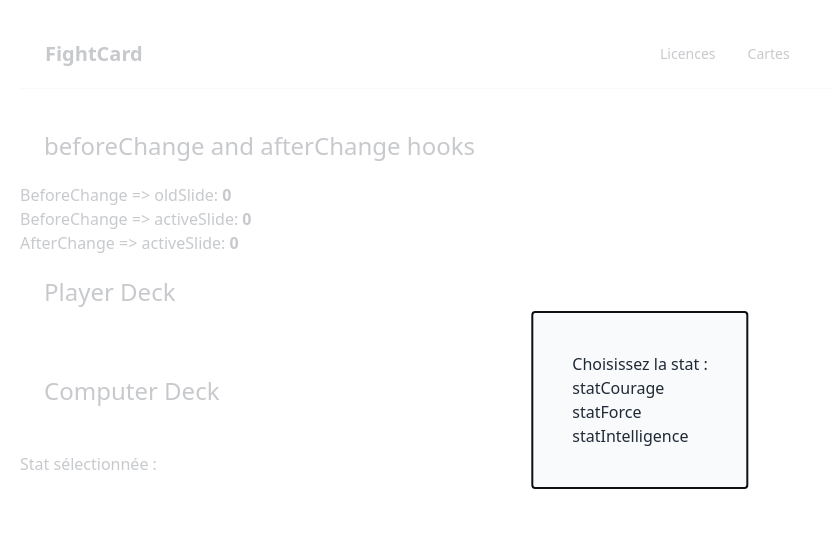
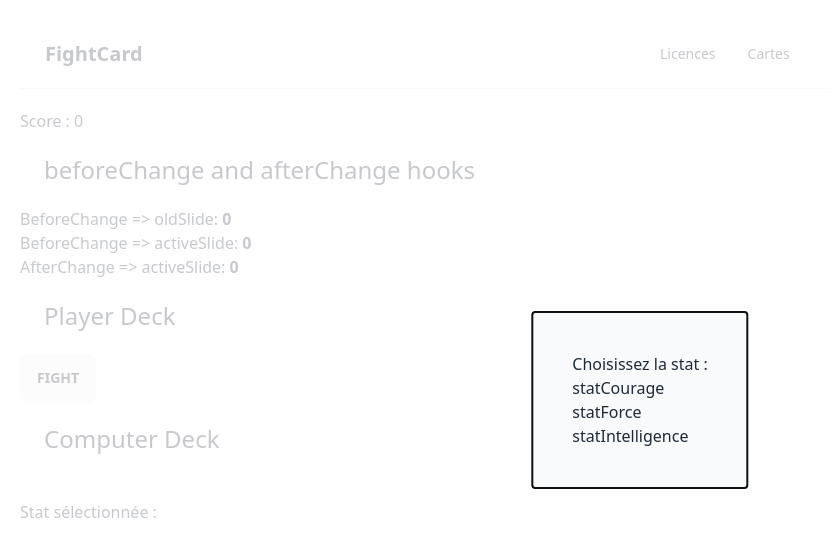
Before and after one commit to NonoL3Robot/Fight-Card-Front, a React (Vite) app: page /play in a window 1280 px wide. Shown: the top 556 px of the page, without its empty margins (0-831 px from the left). Built offline with nearby package versions, Linux system fonts and the light colour scheme.

Commit message:
Feat : fight function

```diff
--- a/src/components/pages/Play.jsx
+++ b/src/components/pages/Play.jsx
@@ -10,6 +10,8 @@ function Play(licences) {
 
     const rounds = 10;
     const statsList = ["statCourage", "statForce", "statIntelligence"];
+
+    const [score, setScore] = useState(0);
 
     const shuffleArray = array => {
         for (let i = array.length - 1; i > 0; i--) {
@@ -78,8 +80,32 @@ function Play(licences) {
         setCompDeck((prevCards) => prevCards.filter((elem) => elem !== compCard));
     }
 
+    const fight = () => {
+        switch (stat) {
+            case statsList[0]:
+                //courage
+                playerDeck[activeSlide].statCourage > compDeck[activeSlide].statCourage && setScore(score + 1);
+                removeCard(playerDeck[activeSlide], compDeck[activeSlide]);
+                break;
+            case statsList[1]:
+                //force
+                playerDeck[activeSlide].statForce > compDeck[activeSlide].statForce && setScore(score + 1);
+                removeCard(playerDeck[activeSlide], compDeck[activeSlide]);
+                break;
+            case statsList[2]:
+                //intelligence
+                playerDeck[activeSlide].statIntelligence > compDeck[activeSlide].statIntelligence && setScore(score + 1);
+                removeCard(playerDeck[activeSlide], compDeck[activeSlide]);
+                break;
+            default:
+                break;
+        }
+        openModal();
+    }
+
     return (
         <>
+            {`Score : ${score}`}
             <div className="slider-container">
                 <h2>beforeChange and afterChange hooks</h2>
                 <p>
@@ -101,7 +127,12 @@ function Play(licences) {
                         ))}
                     </Slider>
                 </div>
-            <br />
+                <div
+                    className="btn"
+                    onClick={fight}
+                >
+                    FIGHT
+                </div>
                 <div>
                     <h2>Computer Deck</h2>
                     {compDeck.map((card) => (
```
Lines whose indentation alone changed are shown as unchanged.
